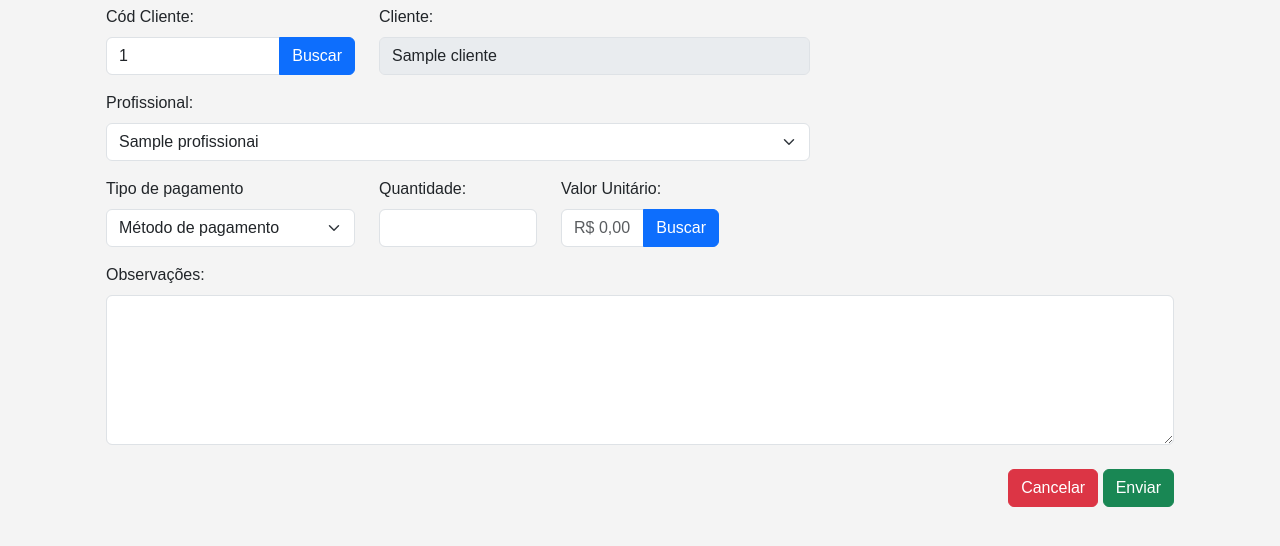
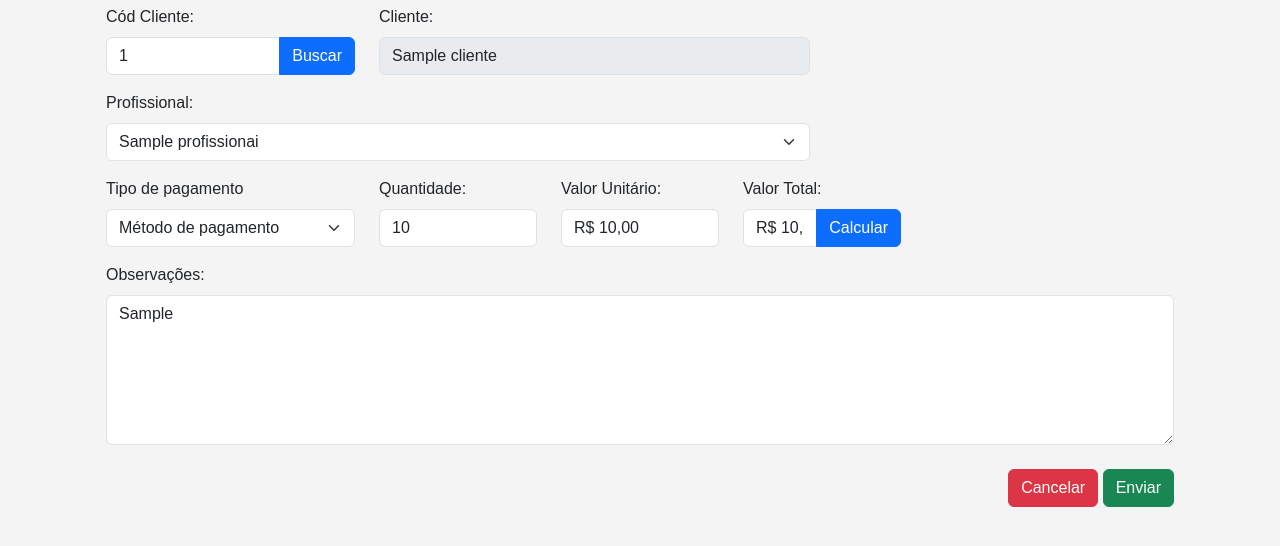
Before and after one commit to NataRabelo/SISTEMA_WNR, a Flask app: page /editar_guia/1 in a window 1280 px wide. Shown: the part 151-697 px from the top of the page. Run offline with Flask 3, Linux system fonts and the light colour scheme; a user stored in the database is signed in; tables that the repository leaves empty hold one stand-in row (values such as "Sample post"); some libraries are stand-ins or nearby versions.

Commit message:
Fiz muita coisa

```diff
--- a/app/models.py
+++ b/app/models.py
@@ -140,6 +140,7 @@ class Guia(db.Model):
     quantidade_emissoes     = Column(Integer)
     tipo_pagamento          = Column(String)
     valor_unitario          = Column(Float)
+    valor_total             = Column(Float)
     pago                    = Column(Boolean, default=False)
 
     # Relacionamentos
--- a/app/routes/guide_routes.py
+++ b/app/routes/guide_routes.py
@@ -4,7 +4,7 @@ from flask_login import login_required
 from app.models import Cliente, Encaminhamento, Guia, Profissional
 from app import db
 from app.utils.decorators import role_required
-from app.utils.edit_values import formatar_para_moeda
+from app.utils.edit_values import converter_para_float, formatar_para_moeda
 
 guide_bp = Blueprint('guide_bp', __name__)
 
@@ -22,9 +22,11 @@ def emitir_guia():
 
         if not cliente_id or not profissional_id:
             flash('Erro: Cliente e profissional são obrigatórios!', 'danger')
-            return redirect(url_for('encaminhamento_bp.criar_encaminhamento'))
+            return redirect(url_for('guide_bp.emitir_guia'))
 
         agora = datetime.now()
+        valor_unitario = converter_para_float(request.form.get('valor_unitario'))
+        valor_total = converter_para_float(request.form.get('valor_total'))
 
         guia = Guia(
             cliente_id=cliente_id,
@@ -34,7 +36,8 @@ def emitir_guia():
             observacoes_gerais=request.form.get('observacoes_gerais'),
             quantidade_emissoes=request.form.get('quantidade_emissoes'),
             tipo_pagamento=request.form.get('tipo_pagamento'),
-            valor_unitario=request.form.get('valor_unitario')
+            valor_unitario=valor_unitario,
+            valor_total = valor_total
         )
 
         db.session.add(guia)
@@ -61,6 +64,7 @@ def editar_guia(id):
     clientes = Cliente.query.all()
     profissionais = Profissional.query.all()
     valor_formatado = formatar_para_moeda(guia.valor_unitario)
+    valor_total = formatar_para_moeda(guia.valor_total )
 
     if request.method == 'POST':
         guia.client_id = request.form.get('client_id')
@@ -68,11 +72,13 @@ def editar_guia(id):
         guia.observacoes_gerais = request.form.get('observacoes_gerais')
         guia.quantidade_emissoes = request.form.get('quantidade_emissoes')
         guia.tipo_pagamento = request.form.get('tipo_pagamento')
-        guia.valor_unitario = request.form.get('valor_unitario')
+        guia.valor_unitario = converter_para_float(request.form.get('valor_unitario'))
+        guia.valor_total = converter_para_float(request.form.get('valor_total'))
 
         db.session.commit()
         flash('Guia atualizada com sucessso', 'success')
-    return render_template('guides/form_edit.html', guia = guia, clientes=clientes, profissionais=profissionais, valor_formatado=valor_formatado)
+        return redirect(url_for('guide_bp.guia'))
+    return render_template('guides/form_edit.html', guia = guia, clientes=clientes, profissionais=profissionais, valor_formatado=valor_formatado, valor_total=valor_total)
 
 @guide_bp.route('/deletar_guia/<int:id>', methods=['GET', 'POST'])
 @login_required
--- a/app/static/js/guia.js
+++ b/app/static/js/guia.js
@@ -57,17 +57,21 @@ function buscarProfissionais() {
         });
 }
 
+
+document.getElementById('tipo_pagamento').addEventListener('change', buscarValor);
+
 function buscarValor() {
     const codigoCliente = document.getElementById('cliente_id').value;
     const codigoProfissional = document.getElementById('profissional_id').value;
     const valorUnitario = document.getElementById('valor_unitario');
+    const tipoPagamento = document.getElementById('tipo_pagamento').value;
 
     if (!codigoCliente.trim() && !codigoProfissional.trim()) {
         valorUnitario.value = '';
         return;
     }
 
-    fetch(`/buscar_valor?codigoCliente=${codigoCliente}&codigoProfissional=${codigoProfissional}`)
+    fetch(`/buscar_valor?codigoCliente=${codigoCliente}&codigoProfissional=${codigoProfissional}&tipoPagamento=${tipoPagamento}`)
         .then(response => response.json())
         .then(data => {
             if (data.erro) {
@@ -77,7 +81,33 @@ function buscarValor() {
             }
         })
         .catch(error => {
-            nomeClienteInput.value = 'Erro na requisição';
+            valorUnitario.value = 'Erro na requisição';
             console.error('Erro:', error);
         });
 }
+
+function calcularTotal() {
+    const quantidade = document.getElementById('quantidade_emissoes').value.trim();
+    let valorUnitario = document.getElementById('valor_unitario').value.trim();
+    const valorTotal = document.getElementById('valor_total');
+
+    // Verifica se os campos estão preenchidos
+    if (!quantidade || !valorUnitario) {
+        valorTotal.value = "Valor inválido";
+        return;
+    }
+
+    // Converte o valor unitário para número, removendo "R$" e formatando corretamente
+    valorUnitario = valorUnitario.replace(/[R$\s]/g, "").replace(",", ".");
+
+    if (isNaN(quantidade) || isNaN(valorUnitario)) {
+        valorTotal.value = "Valor inválido";
+        return;
+    }
+
+    // Calcula o valor total
+    const total = parseFloat(quantidade) * parseFloat(valorUnitario);
+
+    // Exibe o resultado formatado
+    valorTotal.value = `R$ ${total.toFixed(2).replace(".", ",")}`;
+}
--- a/app/templates/guides/form_edit.html
+++ b/app/templates/guides/form_edit.html
@@ -5,22 +5,21 @@
 {% block content %}
 <div class="container mt-4">
     <h2 class="text-center">Emitir guia</h2>
-    <form action="{{ url_for('guide_bp.emitir_guia')}}" method="POST">
+    <form action="{{ url_for('guide_bp.editar_guia', id=guia.id)}}" method="POST">
         <div class="container">
             <div class="row mb-3">
                 <div class="col-md-3">
                     <label for="cliente_id" class="form-label">Cód Cliente:</label>
                     <div class="input-group">
                         <input type="text" id="cliente_id" name="cliente_id" class="form-control" value="{{ guia.cliente_id }}">
-                        <button type="button" name="buscar_cliente_btn" id="buscar_cliente_btn" class="btn btn-primary" onclick="buscarCliente(); buscarProfissionais();">Buscar</button>
+                        <button type="button" name="buscar_cliente_btn" id="buscar_cliente_btn" class="btn btn-primary" onclick="buscarCliente(); buscarProfissionais(); ">Buscar</button>
                     </div>
                 </div>
                 <div class="col-md-5">
                     <label for="resultadoCliente" class="form-label">Cliente:</label>
-                    <input type="text" id="resultadoCliente" name="resultadoCliente" class="form-control" value="{{ guia.cliente.nome }}" disabled>
+                    <input type="text" id="resultadoCliente" name="resultadoCliente" class="form-control" value="{{ guia.cliente.nome}}" disabled>
                 </div>
             </div>
-
             <div class="row mb-3">
                 <div class="col-md-8">
                     <label for="profissional_id" class="form-label">Profissional:</label>
@@ -32,10 +31,9 @@
                     </select>
                 </div>
             </div>
-
             <div class="row mb-3">
                 <div class="col-md-3">
-                    <label for="tipo_pagamento" class="form-label">Tipo de pagamento</label>
+                    <label for="tipo_pagamento" onchange="buscarValor()" class="form-label">Tipo de pagamento</label>
                     <select class="form-select" id="tipo_pagamento" name="tipo_pagamento">
                         <option value="">Método de pagamento</option>
                         <option value="Pix" {% if guia.tipo_pagamento == "Pix" %}selected{% endif %}>Pix</option>
@@ -45,25 +43,29 @@
                 </div>
                 <div class="col-md-2">
                     <label for="quantidade_emissoes" class="form-label">Quantidade:</label>
-                    <input type="number" id="quantidade_emissoes" name="quantidade_emissoes" class="form-control">
+                    <input type="number" id="quantidade_emissoes" name="quantidade_emissoes" class="form-control" value="{{ guia.quantidade_emissoes }}">
                 </div>
                 <div class="col-md-2">
                     <label for="valor_unitario" class="form-label">Valor Unitário:</label>
+                    <input type="text" id="valor_unitario" name="valor_unitario" class="form-control" placeholder="R$ 0,00" value="{{ valor_formatado }}" >
+                </div>
+                <div class="col-md-2">
+                    <label for="valor_total" class="form-label">Valor Total:</label>
                     <div class="input-group">
-                        <input type="text" id="valor_unitario" name="valor_unitario" class="form-control" placeholder="R$ 0,00" >
-                        <button type="button" name="buscar_valor_btn" id="buscar_valor_btn" class="btn btn-primary" onclick="buscarValor();">Buscar</button>
+                        <input type="text" id="valor_total" name="valor_total" class="form-control" placeholder="R$ 0,00" value="{{ valor_total }}" >
+                        <button type="button" name="valor_total_btn" id="valor_total_btn" class="btn btn-primary" onclick="calcularTotal()">Calcular</button>
                     </div>
                 </div>
             </div>
             <div class="row mb-3">
                 <div class="col-md-12">
                     <label for="observacoes_gerais" class="form-label">Observações:</label>
-                    <textarea id="observacoes_gerais" name="observacoes_gerais" class="form-control" style="height: 150px;"></textarea>
+                    <textarea id="observacoes_gerais" name="observacoes_gerais" class="form-control" style="height: 150px;">{{ guia.observacoes_gerais }}</textarea>
                 </div>
             </div>
             <div class="row mt-4 mb-5">
                 <div class="col-md-12 text-end">
-                    <a href="{{ url_for('main_bp.menu') }}" class="btn btn-danger">Cancelar</a>
+                    <a href="{{ url_for('guide_bp.guia') }}" class="btn btn-danger">Cancelar</a>
                     <button type="submit" class="btn btn-success">Enviar</button>
                 </div>
             </div>
--- a/app/templates/guides/list.html
+++ b/app/templates/guides/list.html
@@ -58,7 +58,7 @@
       modal.addEventListener("show.bs.modal", function (event) {
         var button = event.relatedTarget;
         var clientId = button.getAttribute("data-id");
-        confirmBtn.href = "/deletar_encaminhamento/" + clientId;
+        confirmBtn.href = "/deletar_guia/" + clientId;
       });
     });
   </script>
```
Also changed, not shown: app/routes/utils.py (+9 -1 lines), app/templates/guides/form.html (+8 -4 lines), migrations/versions/2af96127e8df_atualizando_a_tabela_de_guias.py (added, +32 -0 lines), instance/database.db.
